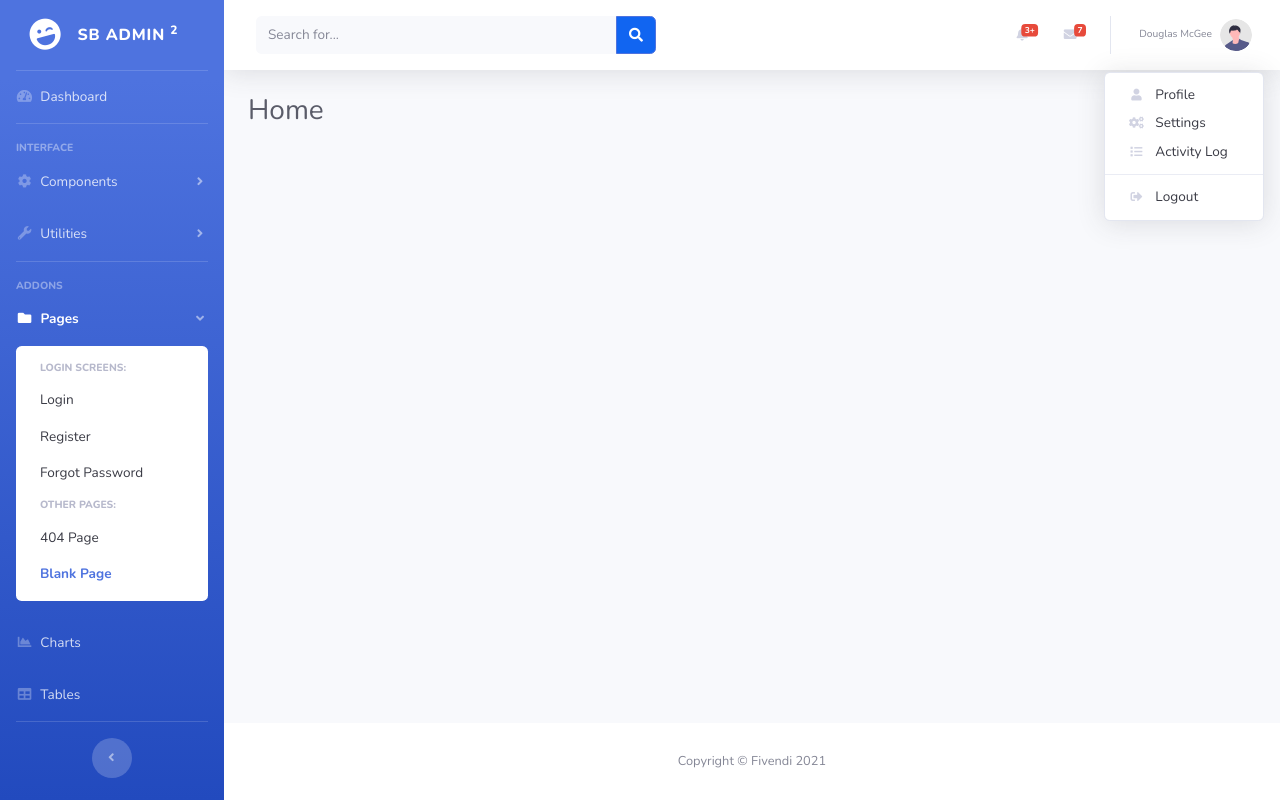
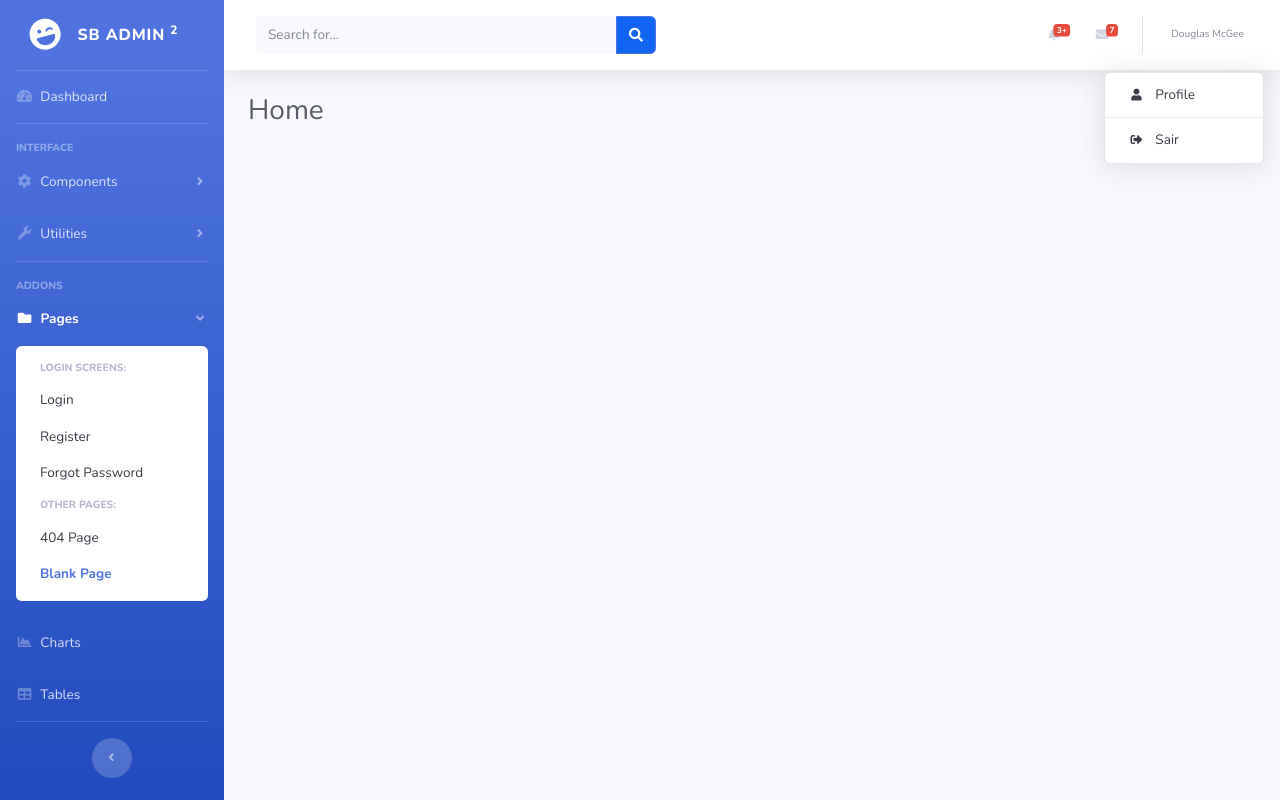
Before and after one commit to rezenderegis/fivecart3, a CodeIgniter app: page /fivecart3/ in a window 1280 px wide, after a click on "Douglas McGee". Run offline with CodeIgniter, Linux system fonts and the light colour scheme; some libraries are stand-ins or nearby versions.

Commit message:
Build system logout

```diff
--- a/application/views/layout/footer.php
+++ b/application/views/layout/footer.php
@@ -1,5 +1,5 @@
 
-           <?php //if (!$this->router->fetch_class() == 'login'): ?>
+           <?php if (!$this->router->fetch_class() == 'login'): ?>
 
 
 
@@ -13,7 +13,7 @@
             </footer>
             <!-- End of Footer -->
 
-            <?php// endif; ?>
+            <?php endif; ?>
 
 
 
@@ -34,15 +34,15 @@
         <div class="modal-dialog" role="document">
             <div class="modal-content">
                 <div class="modal-header">
-                    <h5 class="modal-title" id="exampleModalLabel">Ready to Leave?</h5>
+                    <h5 class="modal-title" id="exampleModalLabel">Sair do Sistema</h5>
                     <button class="close" type="button" data-dismiss="modal" aria-label="Close">
                         <span aria-hidden="true">×</span>
                     </button>
                 </div>
-                <div class="modal-body">Select "Logout" below if you are ready to end your current session.</div>
+                <div class="modal-body">Deseja realmente sair?</div>
                 <div class="modal-footer">
-                    <button class="btn btn-secondary" type="button" data-dismiss="modal">Cancel</button>
-                    <a class="btn btn-primary" href="login.html">Logout</a>
+                    <button class="btn btn-secondary btn-sm" type="button" data-dismiss="modal">Não</button>
+                    <a class="btn btn-primary btn-sm" href="<?=base_url('login/logout');?>">Sair</a>
                 </div>
             </div>
         </div>
--- a/application/views/layout/navbar.php
+++ b/application/views/layout/navbar.php
@@ -171,28 +171,20 @@
         <a class="nav-link dropdown-toggle" href="#" id="userDropdown" role="button"
             data-toggle="dropdown" aria-haspopup="true" aria-expanded="false">
             <span class="mr-2 d-none d-lg-inline text-gray-600 small">Douglas McGee</span>
-            <img class="img-profile rounded-circle"
-                src="img/undraw_profile.svg">
+
         </a>
         <!-- Dropdown - User Information -->
         <div class="dropdown-menu dropdown-menu-right shadow animated--grow-in"
             aria-labelledby="userDropdown">
             <a class="dropdown-item" href="#">
-                <i class="fas fa-user fa-sm fa-fw mr-2 text-gray-400"></i>
+                <i class="fas fa-user fa-sm fa-fw mr-2 text-gray-900"></i>
                 Profile
             </a>
-            <a class="dropdown-item" href="#">
-                <i class="fas fa-cogs fa-sm fa-fw mr-2 text-gray-400"></i>
-                Settings
-            </a>
-            <a class="dropdown-item" href="#">
-                <i class="fas fa-list fa-sm fa-fw mr-2 text-gray-400"></i>
-                Activity Log
-            </a>
+
             <div class="dropdown-divider"></div>
             <a class="dropdown-item" href="#" data-toggle="modal" data-target="#logoutModal">
-                <i class="fas fa-sign-out-alt fa-sm fa-fw mr-2 text-gray-400"></i>
-                Logout
+                <i class="fas fa-sign-out-alt fa-sm fa-fw mr-2 text-gray-900"></i>
+                Sair
             </a>
         </div>
     </li>
```
Also changed, not shown: application/controllers/Login.php (+21 -10 lines), application/views/login/index.php (+4 -4 lines).
